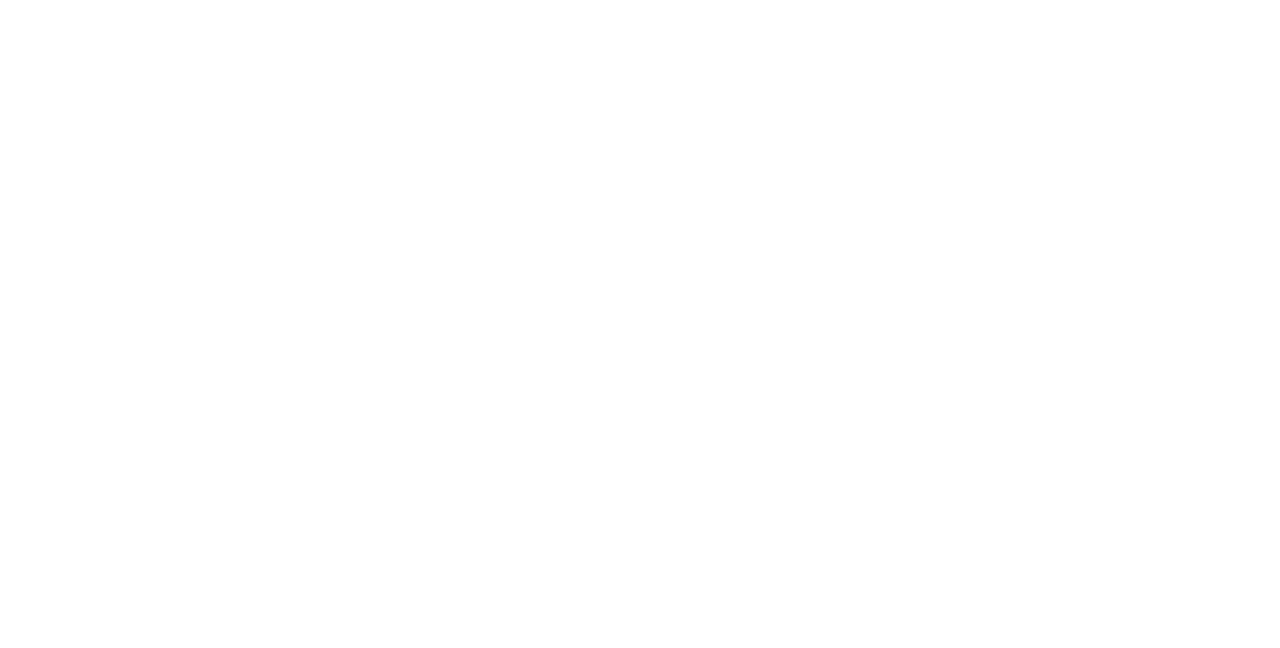
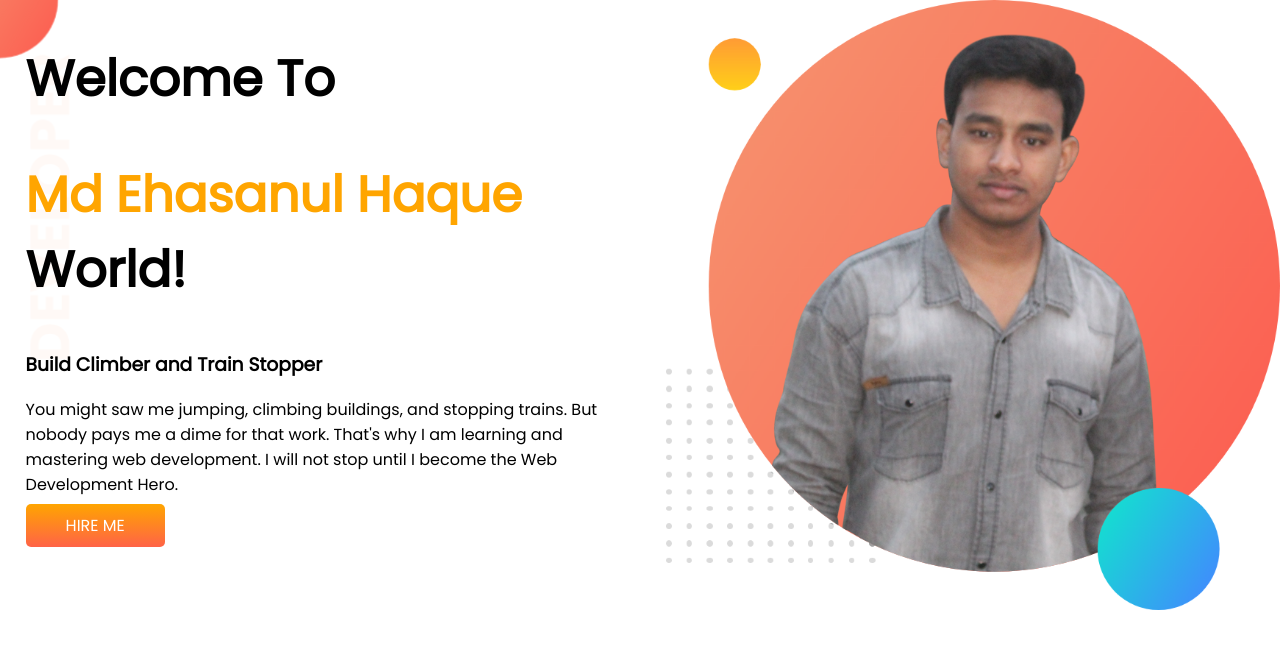
Before and after one commit to ehasanulh1/developer-portfolio, a plain HTML site: page index.html in a window 1280 px wide. Drawn offline with Linux system fonts and the light colour scheme.

Commit message:
top banner added

```diff
--- a/index.html
+++ b/index.html
@@ -1,13 +1,34 @@
 <!DOCTYPE html>
 <html lang="en">
+
 <head>
     <meta charset="UTF-8">
     <meta http-equiv="X-UA-Compatible" content="IE=edge">
     <meta name="viewport" content="width=device-width, initial-scale=1.0">
     <title>Ehasanul Portfolio</title>
+    <link rel="preconnect" href="https://fonts.googleapis.com">
+    <link rel="preconnect" href="https://fonts.gstatic.com" crossorigin>
+    <link href="https://fonts.googleapis.com/css2?family=Poppins&display=swap" rel="stylesheet">
     <link rel="stylesheet" href="style.css">
 </head>
+
 <body>
+    <section class="top-banner">
+        <div class="helf-width">
+            <h1>Welcome To</h1>
+            <h1><span class="orange-color">Md Ehasanul Haque</span> World!</h1>
+            <h3>Build Climber and Train Stopper</h3>
+            <p>You might saw me jumping, climbing buildings, and stopping trains. But nobody pays me a dime for that
+                work.
+                That's why I am learning and mastering web development. I will not stop until I become the Web
+                Development
+                Hero.</p>
+            <a class="link-button" rel="noopener" target="_blank" href="https://www.linkedin.com/in/md-ehasanul-haque-867bbb136/">HIRE ME</a>
+        </div>
+        <div class="helf-width">
+            <img src="images/my-image-png.png" alt="">
+        </div>
+    </section>
+</body>
 
-</body>
 </html>
--- a/style.css
+++ b/style.css
@@ -0,0 +1,32 @@
+body{
+    font-family: 'Poppins', sans-serif;
+    margin: 0;
+}
+h1{
+    font-size: 50px;
+}
+.orange-color{
+    color: orange;
+}
+section{
+    display: flex;
+}
+.helf-width{
+    width: 50%;
+    padding-left: 2%;
+}
+.helf-width img{
+    width: 100%;
+}
+.link-button{
+    text-decoration: none;
+    background-image: linear-gradient(orange, tomato);
+    color: white;
+    font-weight: 400;
+    padding: 10px 40px;
+    border-radius: 5px;
+}
+.top-banner{
+    background-image: url(images/top-banner.png);
+    background-repeat: no-repeat;
+}
```
Also changed, not shown: images/dream-bg.png (added), images/exp-bg.png (added), images/jhankar.png (added), images/jhankar2.png (added), images/my-bg.png (added), images/my-bg2.png (added), images/my-image-png.png (added), images/my-image2.png (added), images/top-banner.png (added), 7 other files.
